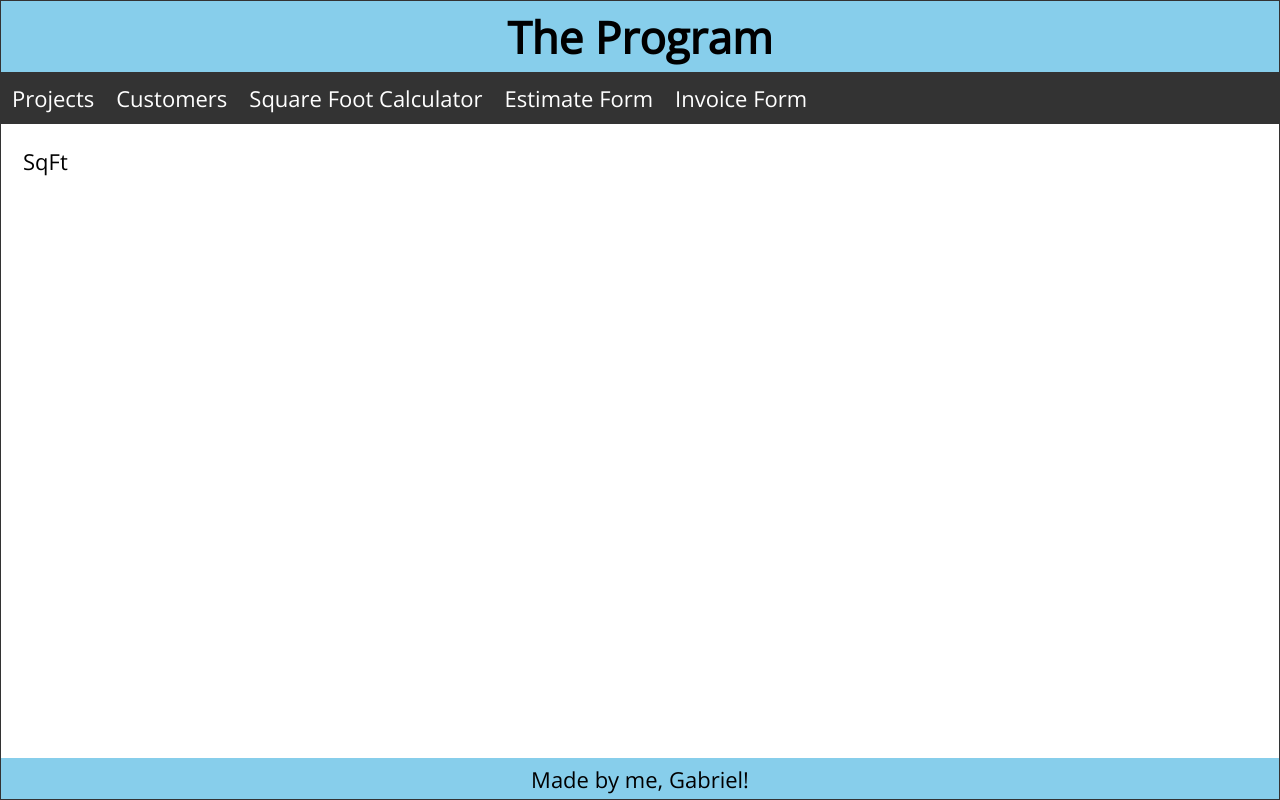
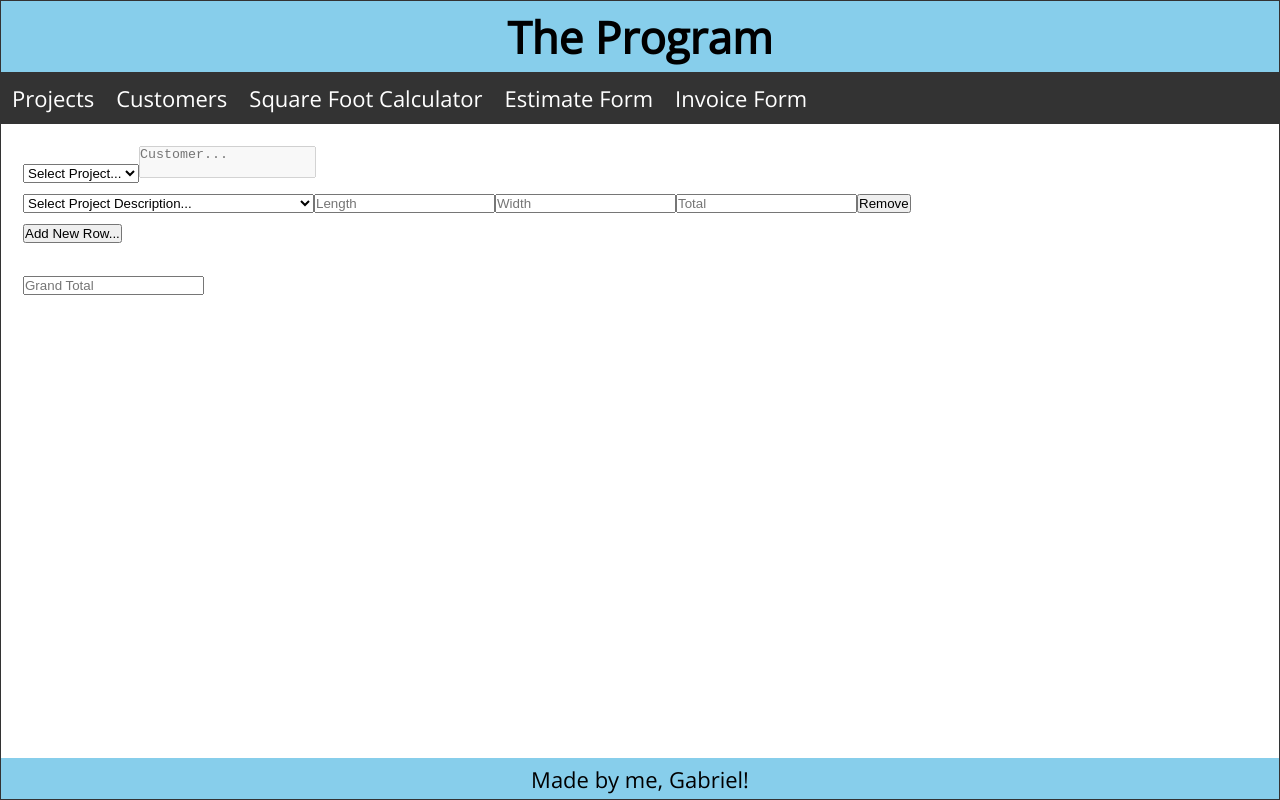
Before and after one commit to GabeBet/the_program, a React (Create React App) app: page /sqft in a window 1280 px wide. Built offline with nearby package versions, Linux system fonts and the light colour scheme.

Commit message:
SqFt page and calculations set up

```diff
--- a/src/App.js
+++ b/src/App.js
@@ -320,7 +320,11 @@ function App() {
             />} />
         </Route>
         <Route path="sqft">
-          <Route index element={<SqFt />} />
+          <Route index element={<SqFt
+            descriptionList={descriptionList}
+            projectList={projectList}
+            customerList={customerList}
+            />} />
         </Route>
         <Route path="estimate">
           <Route index element={<Estimate />} />
--- a/src/ProjectComponents/AddProject.js
+++ b/src/ProjectComponents/AddProject.js
@@ -26,7 +26,7 @@ const AddProject = ( { customerList, descriptionList, handleSubmit, description,
                         <option key={item}>{item}</option>
                     ))}
             </select>
-            <label htmlFor='ProejctCustomer'>Customer:</label>
+            <label htmlFor='ProjectCustomer'>Customer:</label>
             <select
                 id='ProjectCustomer'
                 type='text'
--- a/src/SqFt.js
+++ b/src/SqFt.js
@@ -1,8 +1,118 @@
-import React from 'react'
+import { useState } from "react"
 
-const SqFt = () => {
+const SqFt = ({ descriptionList, projectList, customerList }) => {
+
+  const [inputFields, setInputFields] = useState([
+    {description: '', length: '', width: '', total: ''}
+  ])
+
+  const [customerName, setCustomerName] = useState('');
+  const [grandTotal, setGrandTotal] = useState('');
+
+  const calculate = () => {
+    inputFields?.forEach((row) => {
+      row.total = (Math.ceil(row.length * row.width / 144))
+    })
+    setGrandTotal((inputFields.reduce((a,v) => a = a + v.total, 0)))
+  }
+
+  const handleChange = (index, e) => {
+    let data = [...inputFields];
+    data[index][e.target.name] = e.target.value;
+    setInputFields(data);
+    calculate();
+  }
+
+  const handleProjectChange = (e) => {
+    setCustomerName(e.target.value)
+  }
+
+  const addFields = () => {
+    let newField = {description: '', length: '', width: '', total: ''}
+
+    setInputFields([...inputFields, newField])
+  }
+
+  const removeFields = (index) => {
+    let data = [...inputFields];
+    data.splice(index,1);
+    setInputFields(data);
+    calculate();
+  }
+
   return (
-    <div className='SqFt'>SqFt</div>
+    <div className='SqFt'>
+
+      <select className="SqFt-ProjectNumber"
+        name='projectNumber'
+        value={customerName}
+        onChange={(e) => handleProjectChange(e)}>
+        <option value="" disabled>Select Project...</option>
+          {projectList.map(project => (
+              <option key={project.id} value={project.customer}>{project.projectNumber}</option>
+          ))}
+      </select>
+
+      <textarea
+        disabled
+        value={customerName}
+        placeholder="Customer...">
+          {customerName}
+      </textarea>
+
+      <form onSubmit={(e) => e.preventDefault()}>
+        {inputFields.map((input, index) => {
+          return (
+            <div key={index}>
+              <select
+                name='description'
+                type='text'
+                value={input.description}
+                onChange={(e) => handleChange(index, e)}>
+                  <option value="" disabled defaultValue={""}>Select Project Description...</option>
+                  {descriptionList.map(item => (
+                    <option key={item}>{item}</option>
+                  ))
+                }
+              </select>
+              <input
+                name='length'
+                type="number"
+                placeholder="Length"
+                value={input.length}
+                onChange={(e) => handleChange(index, e)}
+              />
+              <input
+                name='width'
+                type="number"
+                placeholder="Width"
+                value={input.width}
+                onChange={(e) => handleChange(index, e)}
+              />
+              <input
+                name='total'
+                type="display"
+                placeholder="Total"
+                value={input.total}
+                readOnly
+              />
+              <button onClick={() => removeFields(index)}>Remove</button>
+            </div>
+          )
+        })}
+        <button onClick={addFields}>Add New Row...</button>
+        <p></p>
+        <input
+            name='grandTotal'
+            type="display"
+            placeholder="Grand Total"
+            value={grandTotal}
+            readOnly
+        />
+      </form>
+
+
+    </div>
   )
 }
 
--- a/src/index.css
+++ b/src/index.css
@@ -130,6 +130,10 @@ body {
   padding: 1rem;
   overflow-y: auto;
   background-color: #fff;
+}
+
+.SqFt textarea {
+  resize: none;
 }
 
 .CustomerPage ul{
```
